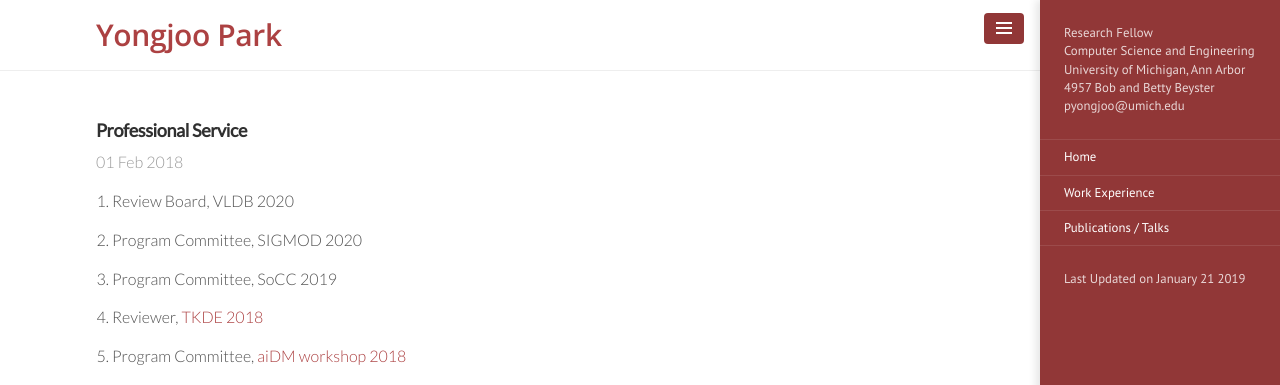
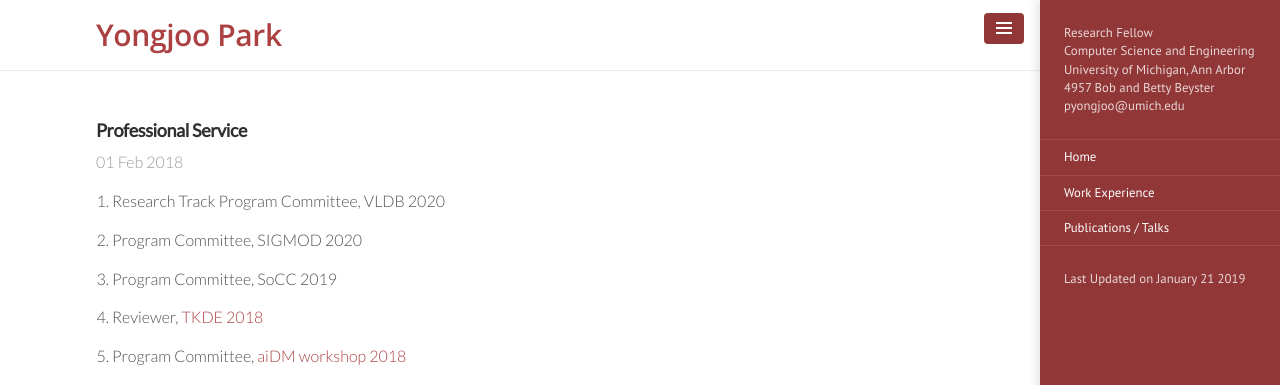
Before and after one commit to pyongjoo/pyongjoo.github.io, a Jekyll site: the page built from _texts/2018-02-01-services.md, in a window 1280 px wide. Shown: the top 385 px of the page. Built offline with Jekyll 4.4.1, drawn with Linux system fonts in a browser that asks for light colours.

Commit message:
Update 2018-02-01-services.md

```diff
--- a/_texts/2018-02-01-services.md
+++ b/_texts/2018-02-01-services.md
@@ -3,7 +3,7 @@ layout: post
 title: Professional Service
 ---
 
-1. Review Board, VLDB 2020
+1. Research Track Program Committee, VLDB 2020
 
 1. Program Committee, SIGMOD 2020
 
```
